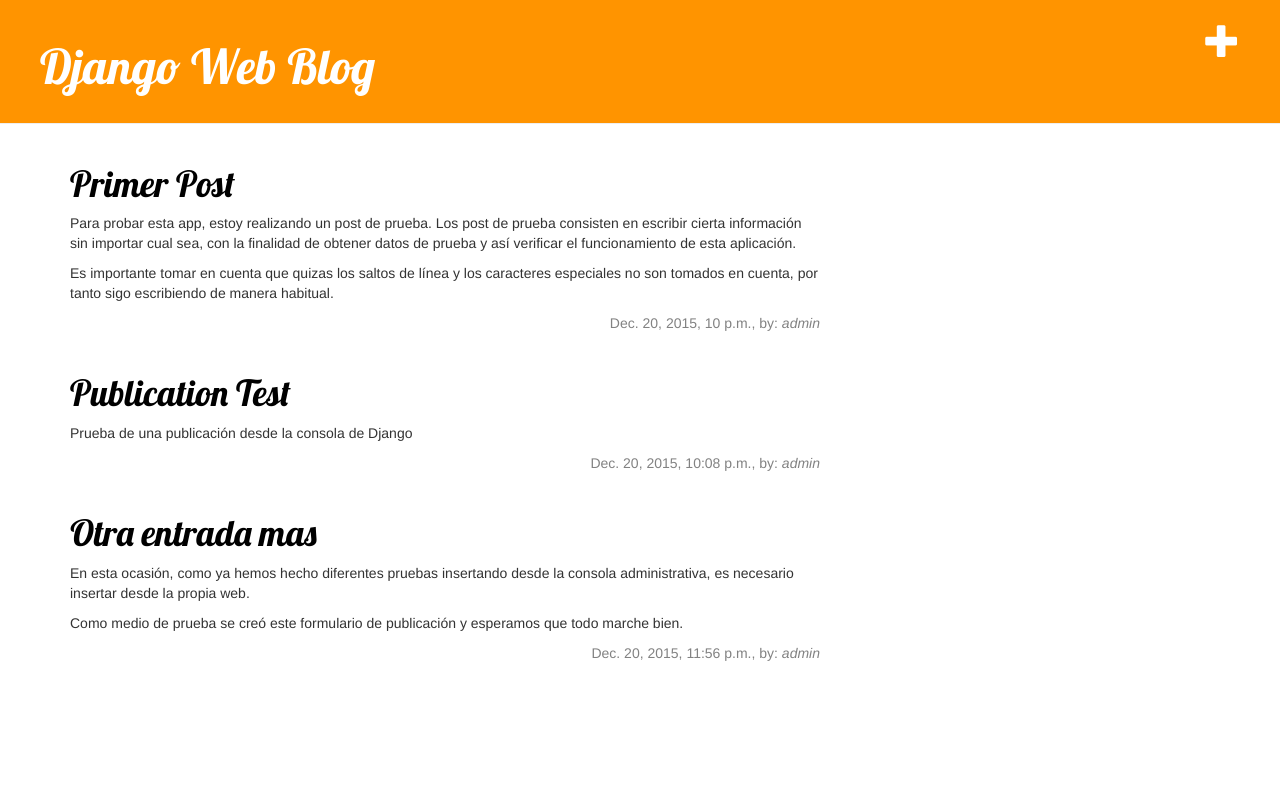
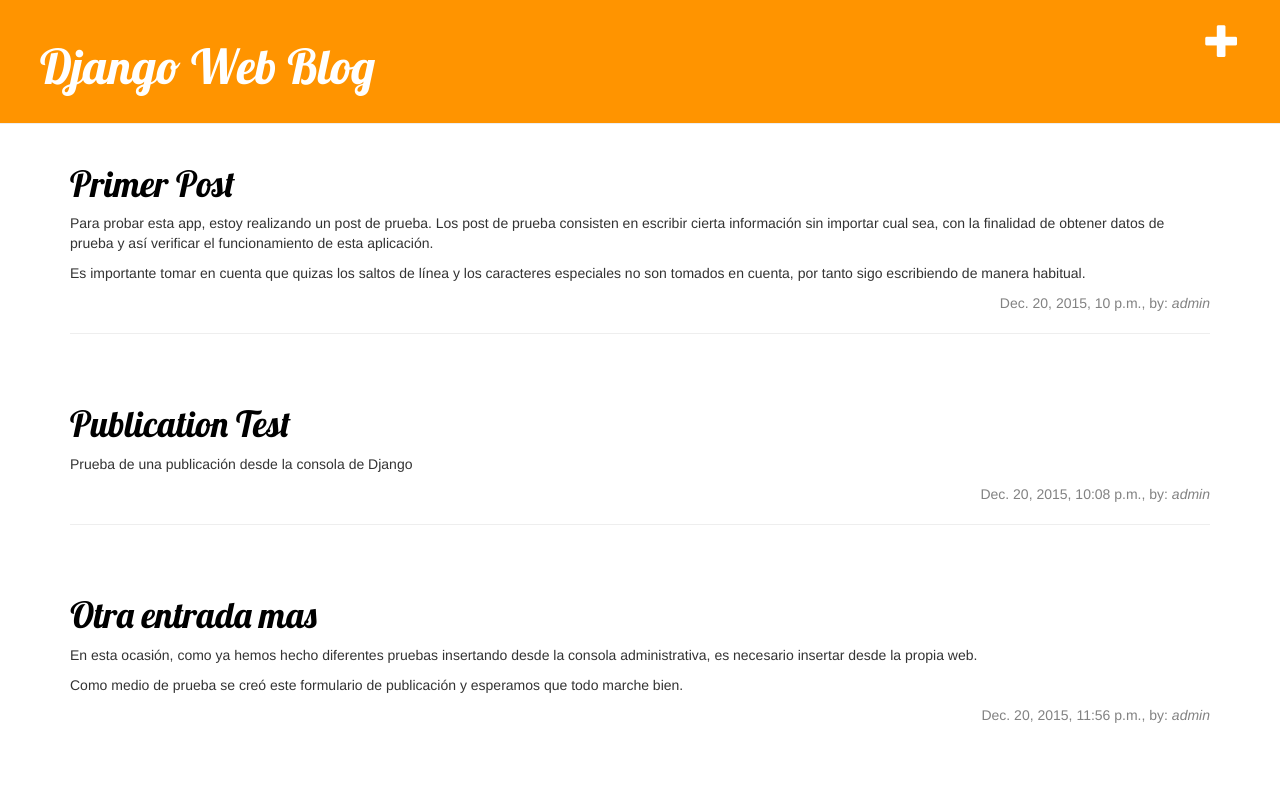
Before and after one commit to sanchezdiego93/PythonBlog, a Django app: page / in a window 1280 px wide. Run offline with Django 3.2, Linux system fonts and the light colour scheme; data comes from the database, SQL or seed files in the repository; some libraries are stand-ins or nearby versions.

Commit message:
Detallando la vista de las entradas.

```diff
--- a/blog/templates/blog/base.html
+++ b/blog/templates/blog/base.html
@@ -15,7 +15,7 @@
     </div>
     <div class="content container">
         <div class="row">
-            <div class="col-md-8">
+            <div class="col-md-12">
             {% block content %}
 
             {% endblock %}
--- a/blog/templates/blog/post_list.html
+++ b/blog/templates/blog/post_list.html
@@ -11,6 +11,10 @@
         <p>By: <em>{{post.author}}</em></p>
         {%endif%}
       </div>
+      <br />
+      {% if forloop.counter != posts|length %}
+      <hr />
+      {%endif%}
     </div>
   {% endfor %}
 {% endblock content %}
```
